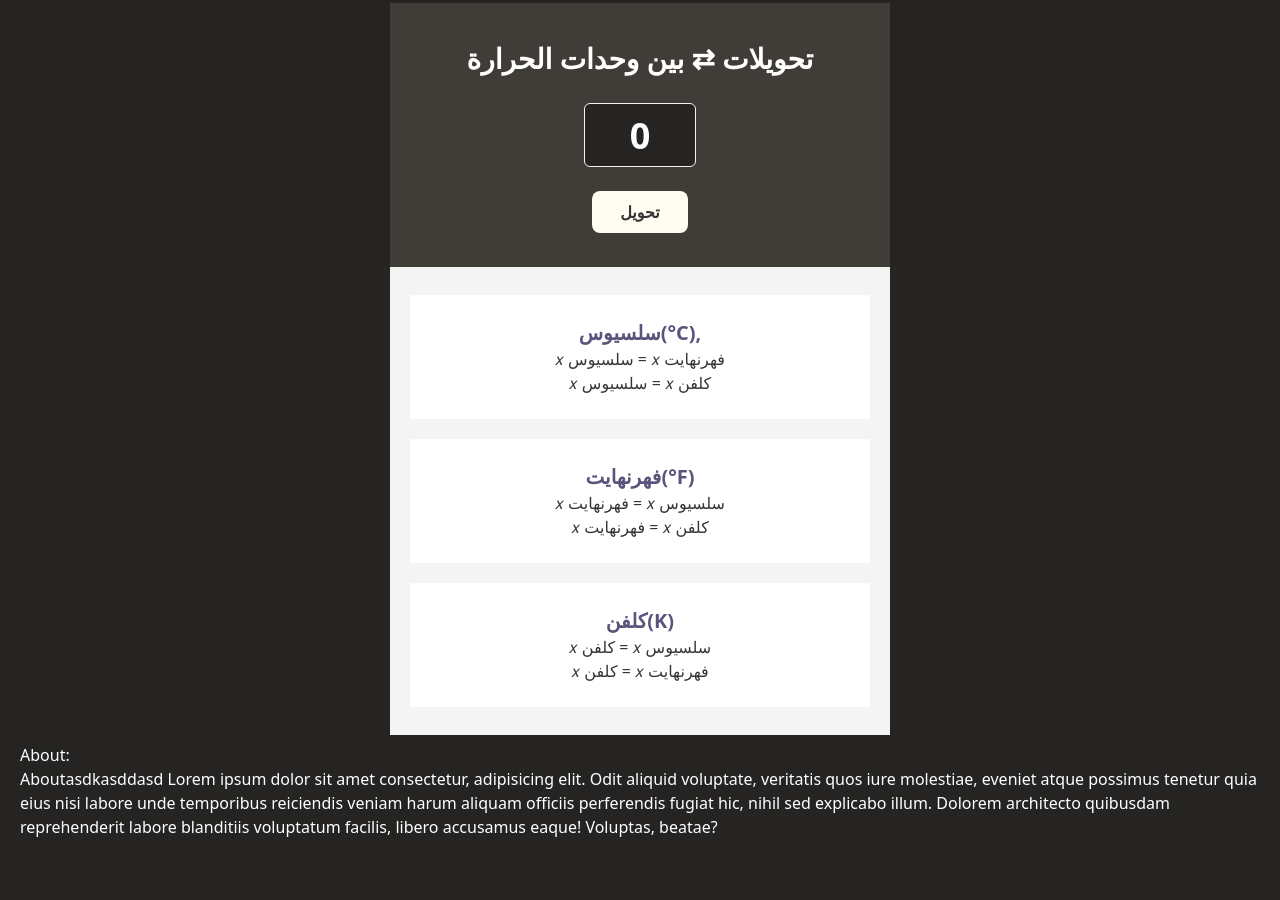
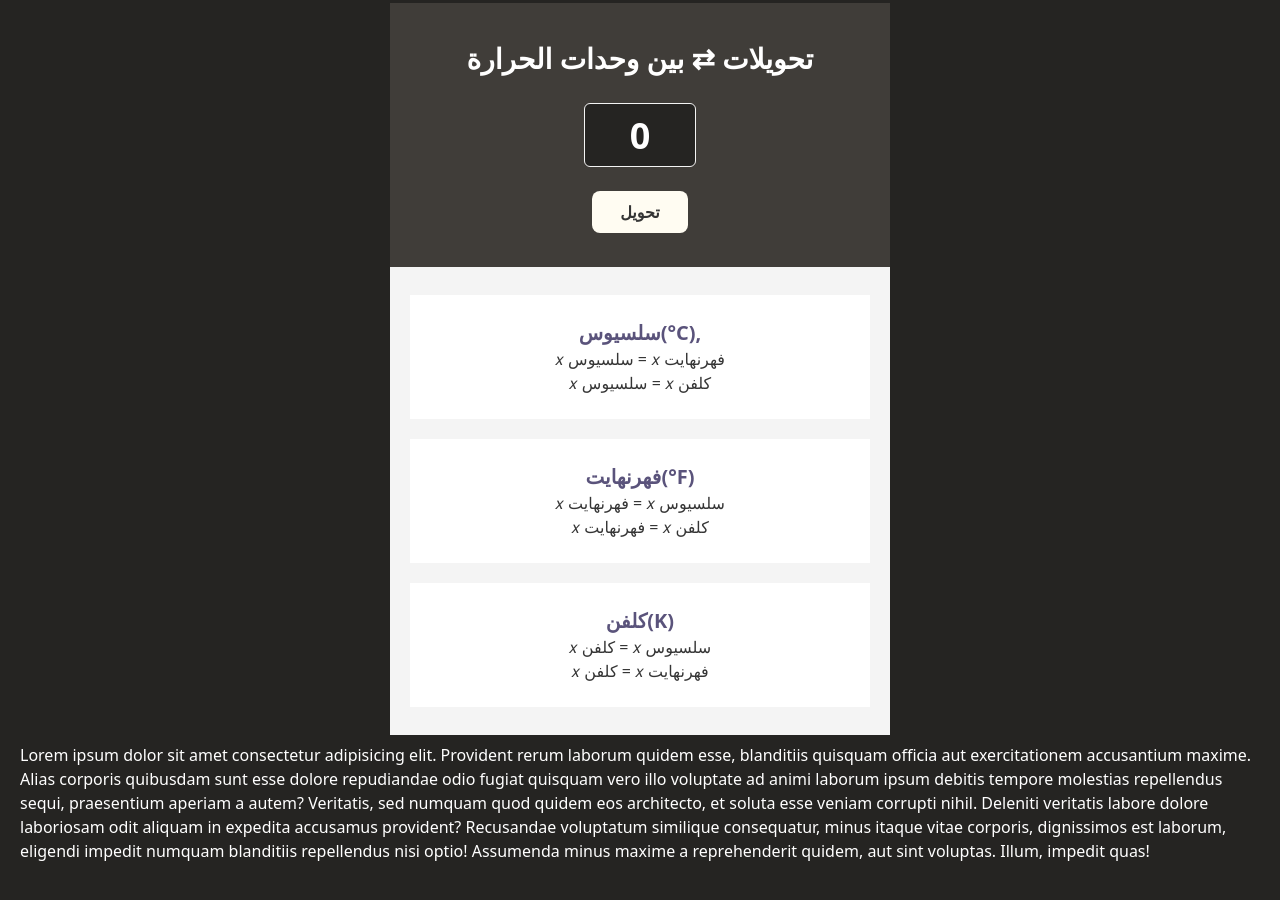
Before and after one commit to D-Yusuf/PhysicsProject2-Heat, a website built with Vite: page app/index.html in a window 1280 px wide. Shown: the part 314-1214 px from the top of the page. Built offline with nearby package versions, Linux system fonts and the light colour scheme.

Commit message:
Update index.html

```diff
--- a/app/index.html
+++ b/app/index.html
@@ -92,10 +92,10 @@
     <!--// NAVBAR //-->
 
     <!-- CONTAINER -->
-    <div class="container w-full mx-[auto]">
+    <div class="container  w-full mx-[auto]">
   <!-- APPS -->
+  <div id="main" class="grow h-screen pt-36 text-center">
   <!-- CALCULATOR -->
-      <div id="main" class="h-screen pt-36 text-center">
           <h1 class="text-4xl">برنامج #1</h1>
           <div
           class="container mt-5 mx-auto text-center max-w-[500px] text-white"
@@ -155,15 +155,9 @@
     </div>
   </div>
   <!--// CALCULATOR //-->
-<div id="about" class="h-screen pt-36">
+<div id="about" class="grow pt-36 h-screen">
   <p>
-    About: <br />Aboutasdkasddasd Lorem ipsum dolor sit amet consectetur,
-    adipisicing elit. Odit aliquid voluptate, veritatis quos iure
-    molestiae, eveniet atque possimus tenetur quia eius nisi labore unde
-    temporibus reiciendis veniam harum aliquam officiis perferendis fugiat
-    hic, nihil sed explicabo illum. Dolorem architecto quibusdam
-    reprehenderit labore blanditiis voluptatum facilis, libero accusamus
-    eaque! Voluptas, beatae?
+    Lorem ipsum dolor sit amet consectetur adipisicing elit. Provident rerum laborum quidem esse, blanditiis quisquam officia aut exercitationem accusantium maxime. Alias corporis quibusdam sunt esse dolore repudiandae odio fugiat quisquam vero illo voluptate ad animi laborum ipsum debitis tempore molestias repellendus sequi, praesentium aperiam a autem? Veritatis, sed numquam quod quidem eos architecto, et soluta esse veniam corrupti nihil. Deleniti veritatis labore dolore laboriosam odit aliquam in expedita accusamus provident? Recusandae voluptatum similique consequatur, minus itaque vitae corporis, dignissimos est laborum, eligendi impedit numquam blanditiis repellendus nisi optio! Assumenda minus maxime a reprehenderit quidem, aut sint voluptas. Illum, impedit quas!
   </p>
 </div>
 </div>
```
